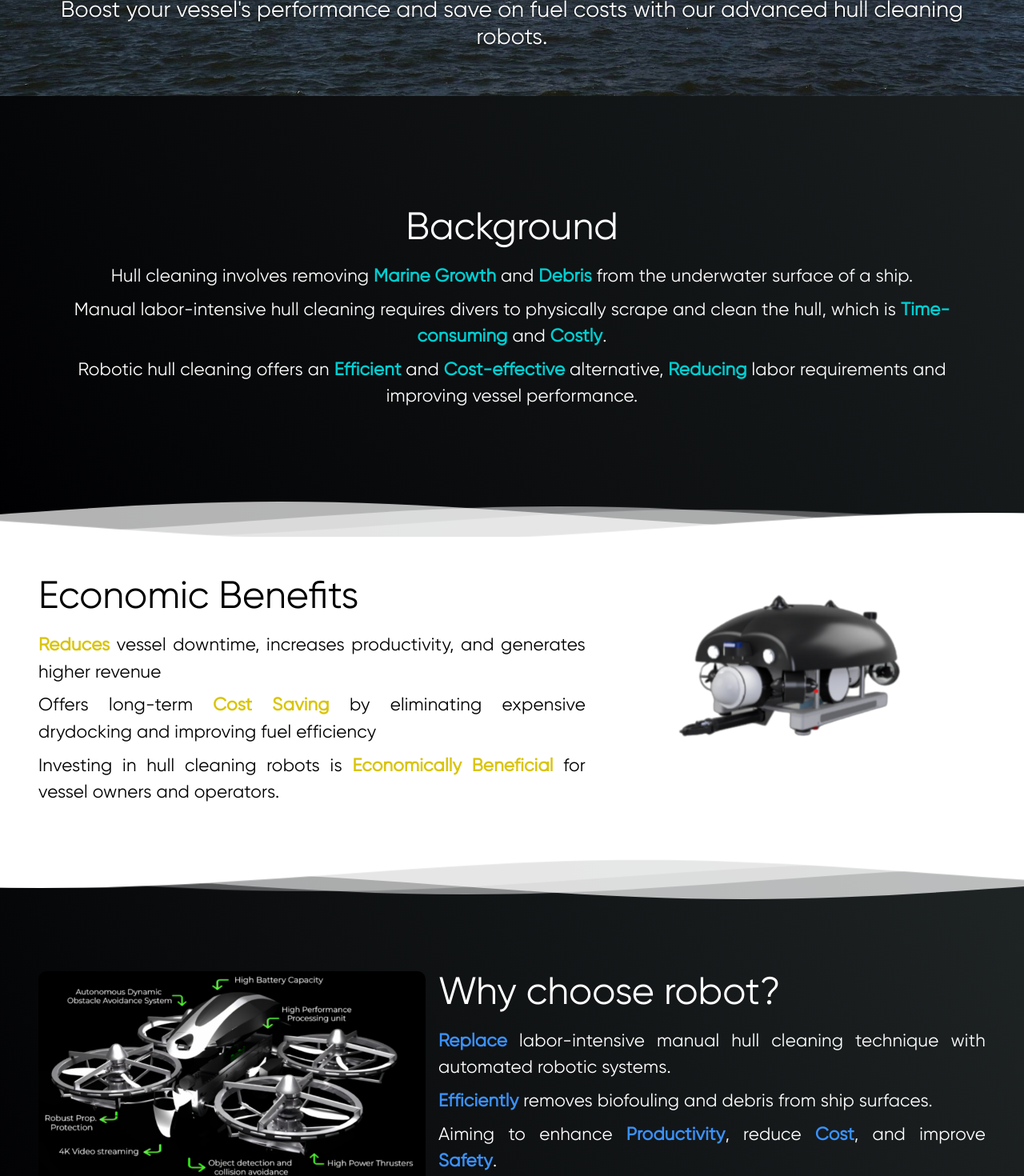
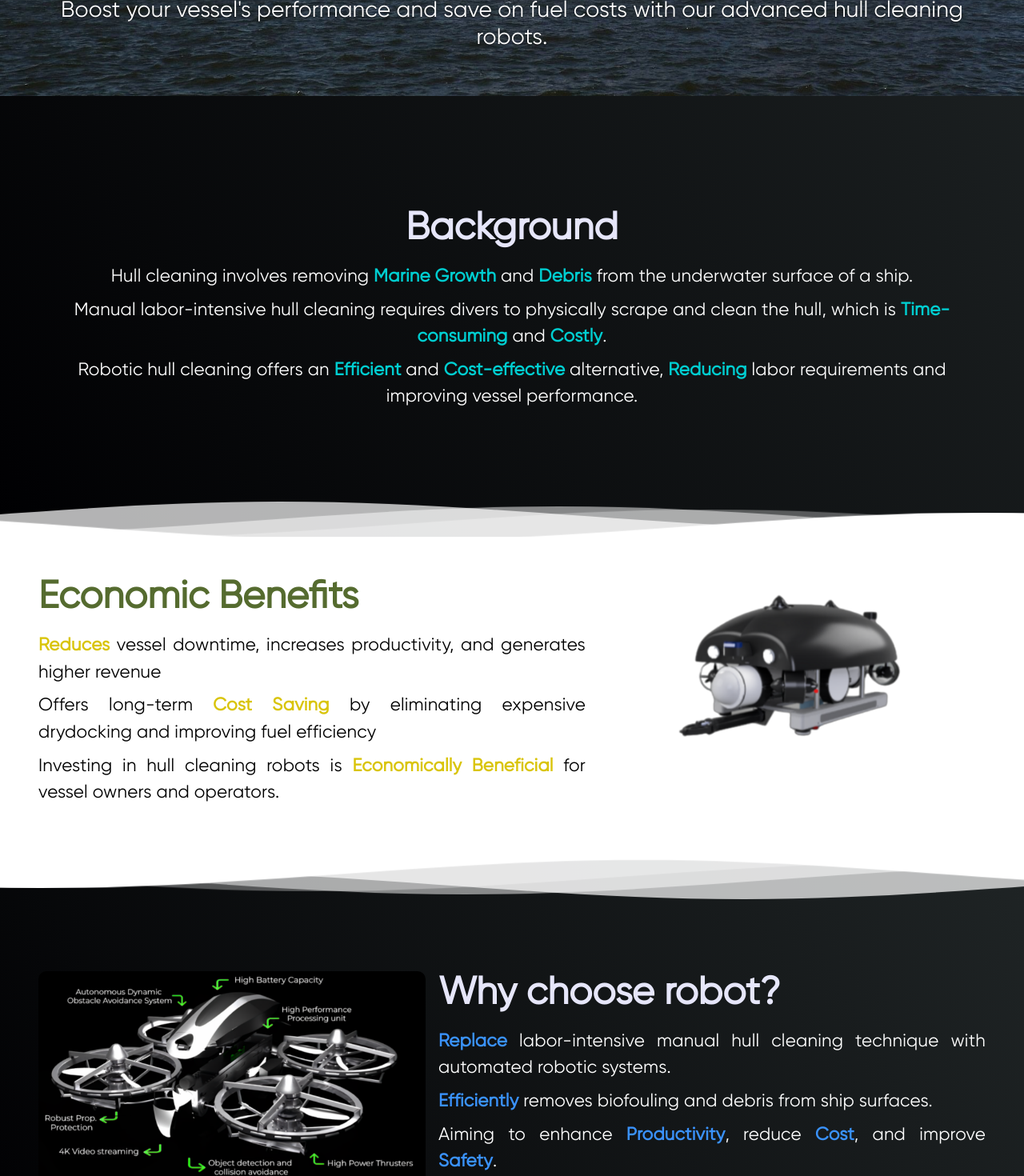
Before and after one commit to Nihu3346/hull-cleaning-robot, a React (Create React App) app: page / in a window 1280 px wide. Shown: the part 381-1851 px from the top of the page at 80% size. Built offline with nearby package versions, Linux system fonts and the light colour scheme.

Commit message:
Changed the font color for the cards.

```diff
--- a/src/Components/Pages/Advantage1.js
+++ b/src/Components/Pages/Advantage1.js
@@ -77,7 +77,8 @@ const Advantage1 = () => {
                 }}
               >
                 {/* <span style={{ fontWeight: "bold", color: "#d9c409" }}>S</span> */}
-                Save You Time and Money
+
+                <span style={{ fontWeight: "bold", color: "#800080" }}>Save You Time and Money</span>
               </Typography>
 
               <Typography
--- a/src/Components/Pages/Advantage2.js
+++ b/src/Components/Pages/Advantage2.js
@@ -74,7 +74,9 @@ const Advantage2 = () => {
                   {/* <span style={{ fontWeight: "bold", color: "#3a92fc" }}>
                     E
                   </span> */}
+                  <span style={{ fontWeight: "bold", color: "#E6E6FA" }}>
                   Eco-Friendly Cleaning with Responsible Waste Disposal
+                  </span>
                 </Typography>
                 <Typography
                   variant="body1"
--- a/src/Components/Pages/Advantage3.js
+++ b/src/Components/Pages/Advantage3.js
@@ -76,7 +76,7 @@ const Advantage3 = () => {
                 }}
               >
                 {/* <span style={{ fontWeight: "bold", color: "#d9c409" }}>C</span> */}
-                Cavitation Jets
+                <span style={{ fontWeight: "bold", color: "#008080" }}>Cavitation Jets</span>
               </Typography>
               <Typography
                 variant="body1"
--- a/src/Components/Pages/Home.js
+++ b/src/Components/Pages/Home.js
@@ -103,7 +103,7 @@ const Home = () => {
                 }}
               >
                 {/* <span style={{ fontWeight: "bold", color: "#d9c409" }}>E</span> */}
-                Economic Benefits
+                <span style={{ fontWeight: "bold", color: "#556B2F" }}>Economic Benefits</span>
               </Typography>
 
               <Typography
--- a/src/Components/Pages/InfoPanel-b.js
+++ b/src/Components/Pages/InfoPanel-b.js
@@ -84,7 +84,7 @@ const InfoPanelB = () => {
                   {/* <span style={{ fontWeight: "bold", color: "#3a92fc" }}>
                     W
                   </span> */}
-                  Why choose robot?
+                  <span style={{ fontWeight: "bold", color: "#E6E6FA" }}>Why choose robot?</span>
                 </Typography>
                 <Typography
                   variant="body1"
--- a/src/Components/Slideshow/Slideshowtext.js
+++ b/src/Components/Slideshow/Slideshowtext.js
@@ -78,7 +78,7 @@ const Slideshowtext = () => {
                   {/* <span style={{ fontWeight: "bold", color: "#00CED1" }}>
                     B
                   </span> */}
-                  Background
+                  <span style={{ fontWeight: "bold", color: "#E6E6FA" }}>Background</span>
                 </Typography>
                 <Typography
                   variant="body1"
```
